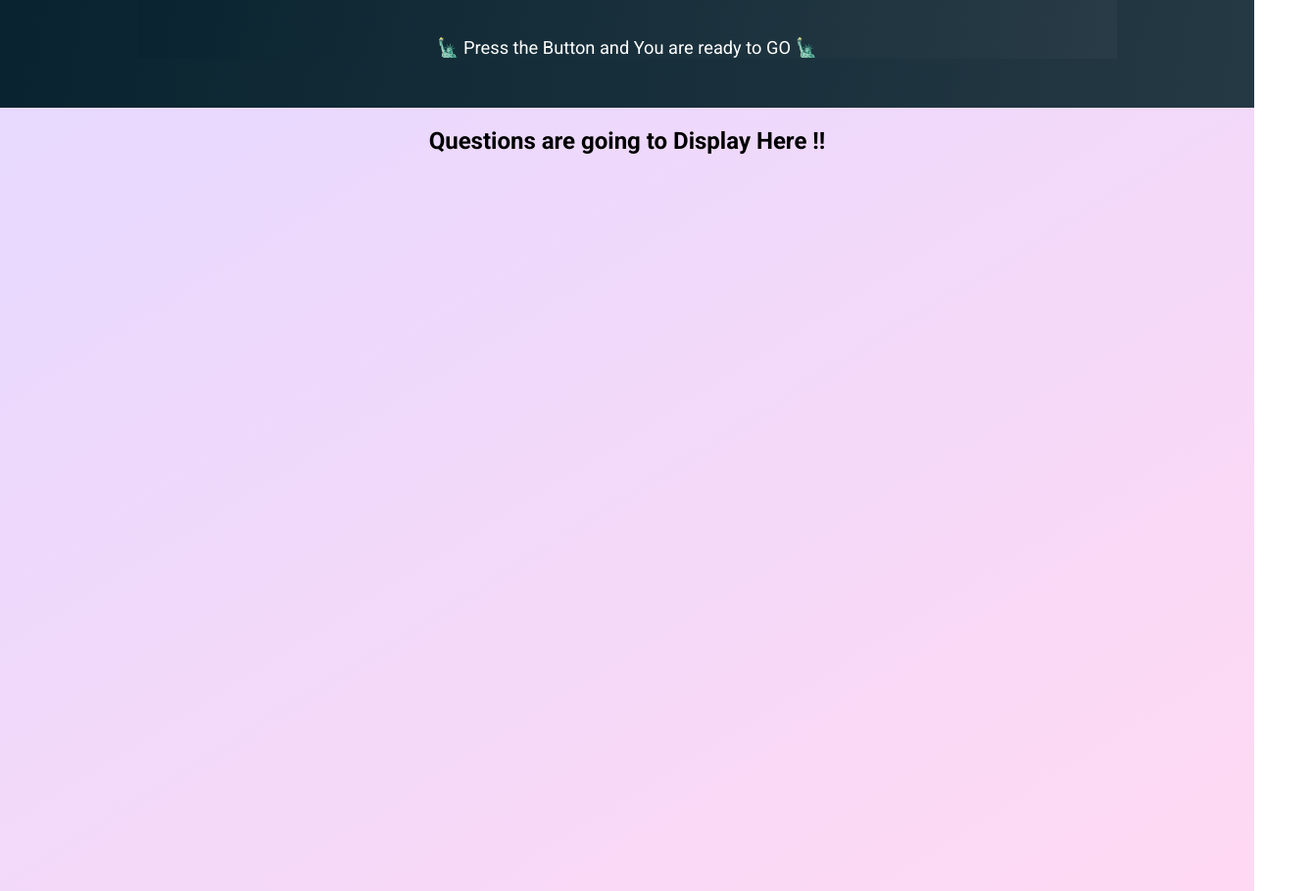
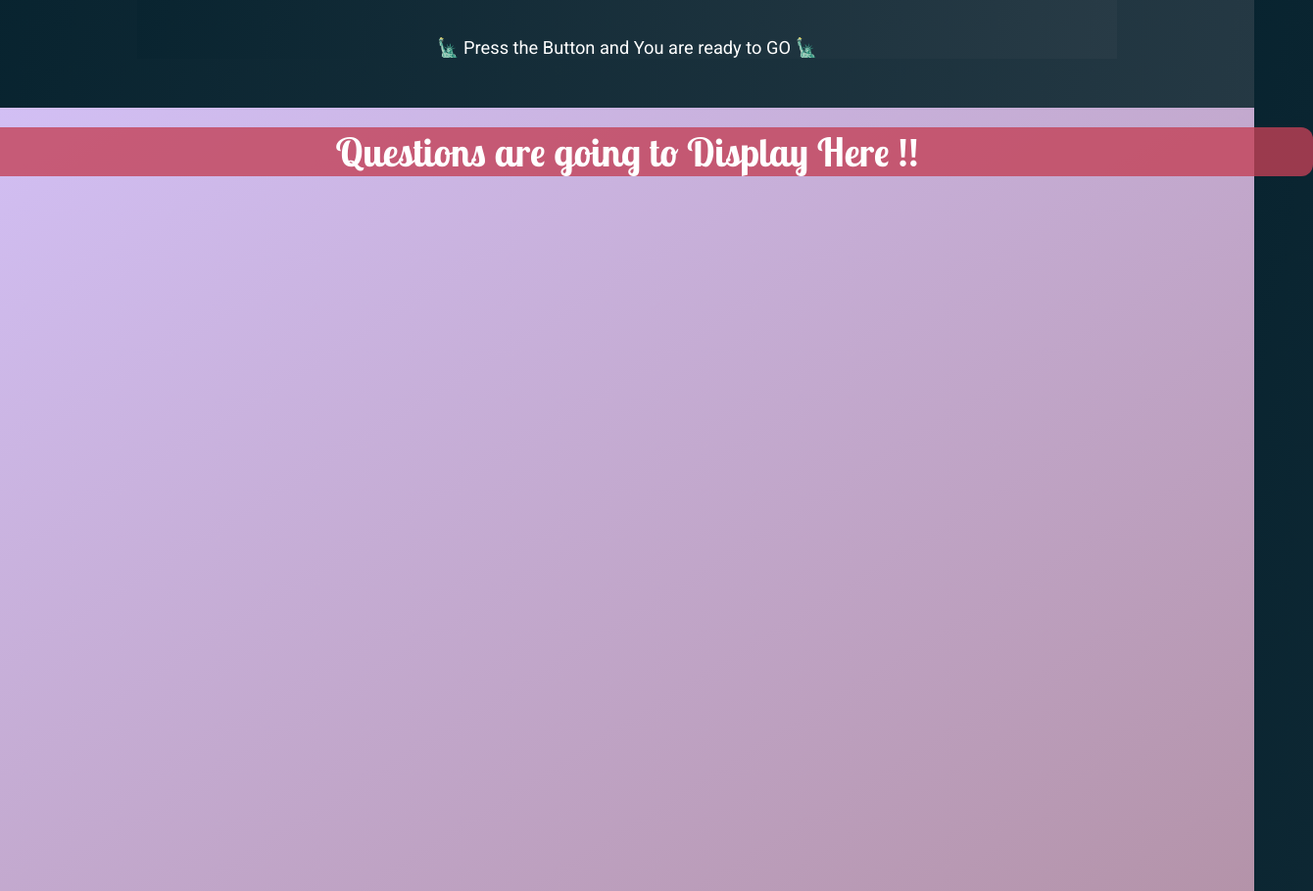
Before and after one commit to abhikam1232/JavaScript-MiniProject-, a plain HTML site: page Quiz_App/quiz.html in a window 1280 px wide. Shown: the part 580-1490 px from the top of the page at 98% size, 1340 px wide, since content can reach past the window. Drawn offline with Linux system fonts and the light colour scheme; a web font is replaced by a local one.

Commit message:
smooth scroll

```diff
--- a/Quiz_App/quiz.css
+++ b/Quiz_App/quiz.css
@@ -90,10 +90,20 @@ body {
     display: flex;
     justify-content: center;
     margin-top: 50px;
-    background: linear-gradient(to bottom right, #e7d9ff, #ffd9f3);
+    background: linear-gradient(to bottom right, #d2bff4, #b493a9);
+
     height: 100vh;
 }
 
 h2{
     margin-top: 20px;
+    font-size: 2.5em;
+    width: 1400px;
+    height: 50px;
+    background-color: rgba(196, 64, 86, 0.785);
+    color: white;
+    text-align: center;
+    border-radius: 12px;
+    font-family: lobster Two;
+    padding-bottom: 14px;
 }
--- a/Quiz_App/quiz.js
+++ b/Quiz_App/quiz.js
@@ -1,5 +1,7 @@
 let startBtn = document.querySelector(".startBtn");
+let secondSection = document.querySelector("#second");
 
 startBtn.addEventListener("click", function() {
-
-})
+    secondSection.scrollIntoView({ behavior: "smooth"});
+    secondSection.style.transition = "transform 1sec";
+});
```
